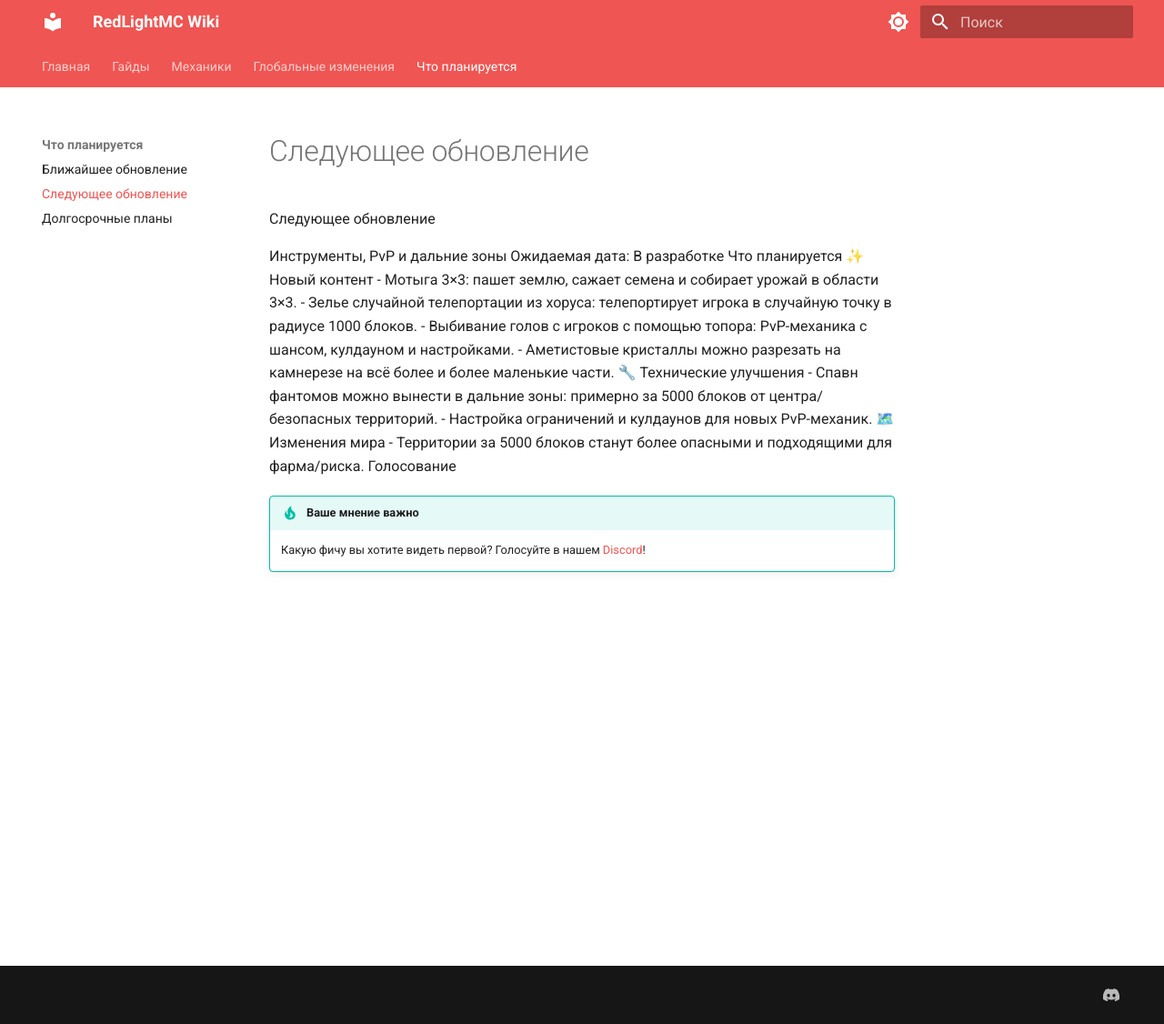
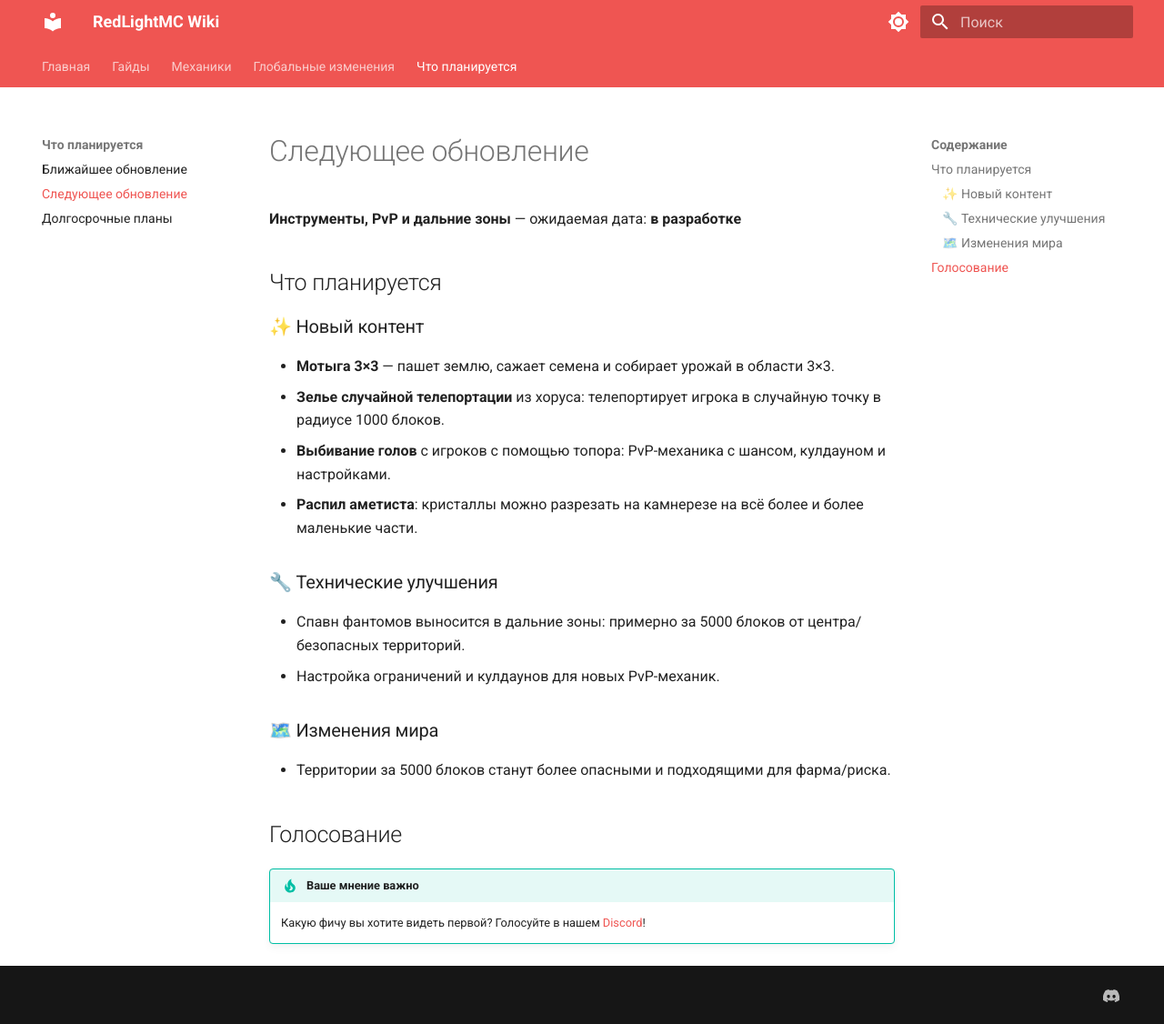
Before and after one commit to pluginfixs-a11y/redlight-wiki, an MkDocs documentation site: the page built from docs/roadmap/update-2.md, in a window 1280 px wide and 1126 px high. Shown: the whole window at 91% size. Built offline with MkDocs 1.6.1 and Material for MkDocs 9.7.7, drawn with Linux system fonts in a browser that asks for light colours.

Commit message:
Update update-2.md

```diff
--- a/docs/roadmap/update-2.md
+++ b/docs/roadmap/update-2.md
@@ -1,23 +1,28 @@
-Следующее обновление
 <!-- ═══════════════════════════════════════════════════════════════
 ШАБЛОН: Следующее обновление (Update 2)
-Инструкция:
-1. Укажите название обновления
-2. Опишите более масштабные изменения
 ═══════════════════════════════════════════════════════════════ -->
-Инструменты, PvP и дальние зоны
-Ожидаемая дата: В разработке
-Что планируется
-✨ Новый контент
-- Мотыга 3×3: пашет землю, сажает семена и собирает урожай в области 3×3.
-- Зелье случайной телепортации из хоруса: телепортирует игрока в случайную точку в радиусе 1000 блоков.
-- Выбивание голов с игроков с помощью топора: PvP-механика с шансом, кулдауном и настройками.
-- Аметистовые кристаллы можно разрезать на камнерезе на всё более и более маленькие части.
-🔧 Технические улучшения
-- Спавн фантомов можно вынести в дальние зоны: примерно за 5000 блоков от центра/безопасных территорий.
+
+**Инструменты, PvP и дальние зоны** — ожидаемая дата: **в разработке**
+
+## Что планируется
+
+### ✨ Новый контент
+
+- **Мотыга 3×3** — пашет землю, сажает семена и собирает урожай в области 3×3.
+- **Зелье случайной телепортации** из хоруса: телепортирует игрока в случайную точку в радиусе 1000 блоков.
+- **Выбивание голов** с игроков с помощью топора: PvP-механика с шансом, кулдауном и настройками.
+- **Распил аметиста**: кристаллы можно разрезать на камнерезе на всё более и более маленькие части.
+
+### 🔧 Технические улучшения
+
+- Спавн фантомов выносится в дальние зоны: примерно за 5000 блоков от центра/безопасных территорий.
 - Настройка ограничений и кулдаунов для новых PvP-механик.
-🗺️ Изменения мира
+
+### 🗺️ Изменения мира
+
 - Территории за 5000 блоков станут более опасными и подходящими для фарма/риска.
-Голосование
+
+## Голосование
+
 !!! tip "Ваше мнение важно"
     Какую фичу вы хотите видеть первой? Голосуйте в нашем [Discord](https://discord.gg/ВАША_ССЫЛКА)!
```
